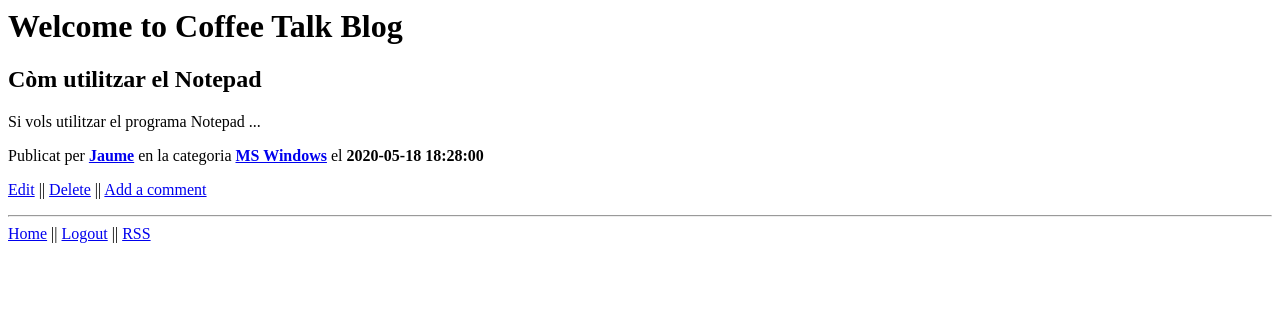
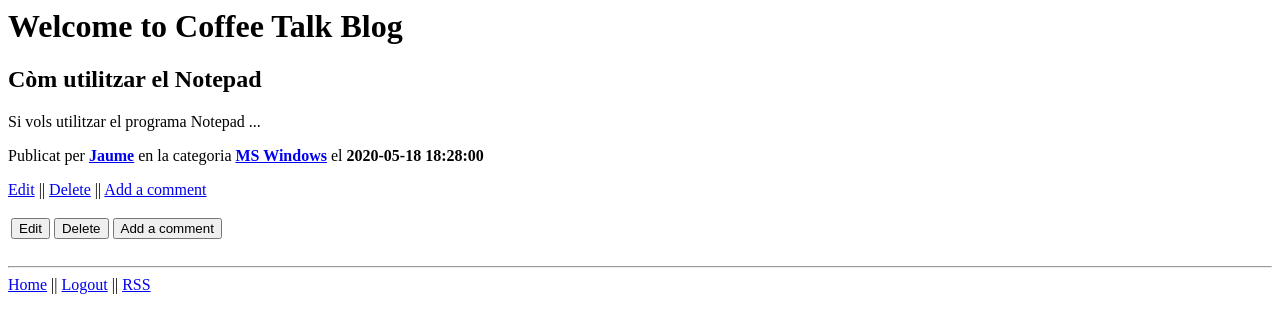
Before and after one commit to DomaxX26/Git-Blog-Joan-Pons, a PHP site: page /posts_show.php?id=1 in a window 1280 px wide. Shown: the top 333 px of the page. Run offline with PHP 8.4, Linux system fonts and the light colour scheme; a user stored in the database is signed in; data comes from the database, SQL or seed files in the repository.

Commit message:
Adicional 1

```diff
--- a/posts_show.php
+++ b/posts_show.php
@@ -43,6 +43,29 @@ if (empty($loggedUser)){
 <p><?=$article["bodyart"]?></p>
 <p>Publicat per <strong><a href='post_by_user.php?id=<?=$article["codusu"]?>'><?=$article["nomusu"]?></a></strong> en la categoria <strong><a href='posts_by_category.php?id=<?=$article["codcat"]?>'><?=$article["nomcat"]?></a></strong> el <strong><?=$article["datart"]?></strong></p>
 <p><a href='posts_edit.php'>Edit</a> || <a href='posts_delete.php'>Delete</a> || <a href='comments_add.php'>Add a comment</a></p>
+<table>
+<tr>
+   <td>
+      <form method="GET" action="posts_edit.php">
+      <input type="SUBMIT" value="Edit">
+      </form>
+   </td>
+
+   <td>
+      <form method="GET" action="posts_delete.php">
+      <input type="SUBMIT" value="Delete">
+      </form>
+   </td>
+
+   <td>
+      <form method="GET" action="comments_add.php">
+      <input type="SUBMIT" value="Add a comment">
+      </form>
+   </td>
+</tr>
+</table>
+</TR>
+</TABLE>
 <?php endif; ?>
 
 <?php require("footer.php") ?>
--- a/rss.php
+++ b/rss.php
@@ -30,9 +30,9 @@ header('Content-type: text/xml; charset="unicode-UTF-8"', true);
  <item>
   <title><?=$data["titart"]?></title>
   <description><?=$data["bodyart"]?></description>
-  <link>http://localhost:8080/blog/post/1</link>
+  <link>http://localhost:8080/posts_show.php?id=<?=$data["codart"]?></link>
   <guid isPermaLink="false">7bd204c6-1655-4c27-aeee-53f933c5395f</guid>
-  <pubDate><?=$data["datart"]?></pubDate>
+  <pubDate><?=date("D, d M Y H:i:s T", $timestampDate = strtotime($data["datart"]))?></pubDate>
  </item>
  <?php endforeach; ?>
 </channel>
```
Also changed, not shown: posts_delete.php (added, +24 -0 lines), posts_edit.php (added).
